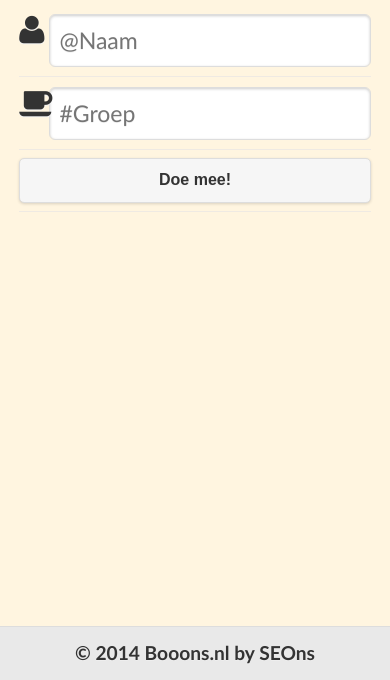
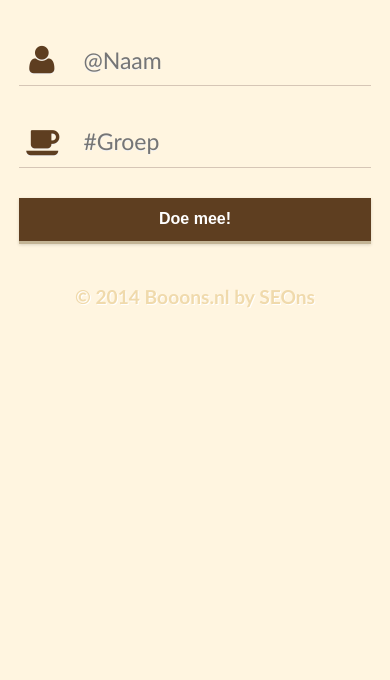
Before and after one commit to frenkel34/Booons-beta, a plain HTML site: page index.html in a window 390 px wide. Shown: the part 164-844 px from the top of the page. Drawn offline with Linux system fonts and the light colour scheme; some packages are replaced by stand-ins of ours; files whose address does not match are found by name.

Commit message:
Update index and custom css for login page

```diff
--- a/css/basic.css
+++ b/css/basic.css
@@ -3,7 +3,7 @@ font-size:1.2em;
 font-family: calibri;
 }
 #login{
-background-color:#FFF5E0 !important;
+background-color:#FFF5E0;
 }
 input{
 width:100%;
@@ -17,7 +17,7 @@ font-size:0.8em;
 font-family: calibri;
 }
 .formItem{
-border-bottom: 1px solid #EFEAE3;
+border-bottom: 1px solid #d6c6b6;
 }
 .formItem i{
 font-size:2em;
@@ -25,9 +25,37 @@ font-size:2em;
 .formItem label{
 position: absolute;
 text-align: center;
+margin: 10px 0 0 10px;
+color: #5E3E20;
+}
+.formItemGroup label{
+margin: 10px 0 0 7px !important;
+}
+.ui-footer{
+background: none !important;
+border: none;
+color: #f0daac !important;
+text-shadow: 1px 1px 0 #FFFFFF !important;
+margin-bottom: 30px;
 }
 .ui-input-text{
-margin-left: 30px;
+margin: 30px 0 0 55px;
+background: transparent !important;
+box-shadow: none;
+border: none;
+color: #7E6347 !important;
+}
+.ui-page-theme-a .ui-body-inherit{
+box-shadow: none;
+}
+.formItemSubmit .ui-btn{
+text-shadow: none;
+background: #5e3e20;
+border: none;
+color: #fff;
+border-radius: 0 !important;
+border-bottom: 3px solid #c3b495 !important;
+margin-top: 30px;
 }
 .tdEvent{
 vertical-align: top;
--- a/index.html
+++ b/index.html
@@ -39,15 +39,15 @@
 					<label for="text-basic"><i class="fa fa-user"></i></label>
 					<input type="text" placeholder="@Naam" id="txtUsername" value="" />
 				</div>
-				<div class="formItem">
+				<div class="formItem formItemGroup">
 					<label for="text-basic"><i class="fa fa-coffee"></i></label>
 					<input type="text" placeholder="#Groep" id="txtGroup" value=""/>
 				</div>
-				<div class="formItem">
+				<div class="formItemSubmit">
 					<input type="button" value="Doe mee!" id="btnSubmitLogin" />
 				</div>
 			</div>
-			<div data-role="footer" data-position="fixed">
+			<div data-role="footer">
 				<h4>&copy; 2014 Booons.nl by SEOns</h4>
 			</div>
 		</div>
```
